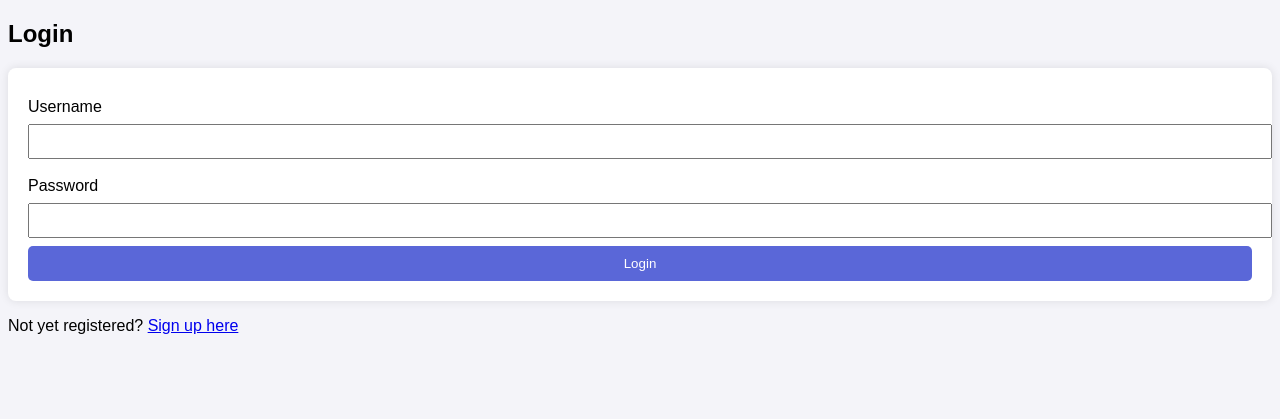
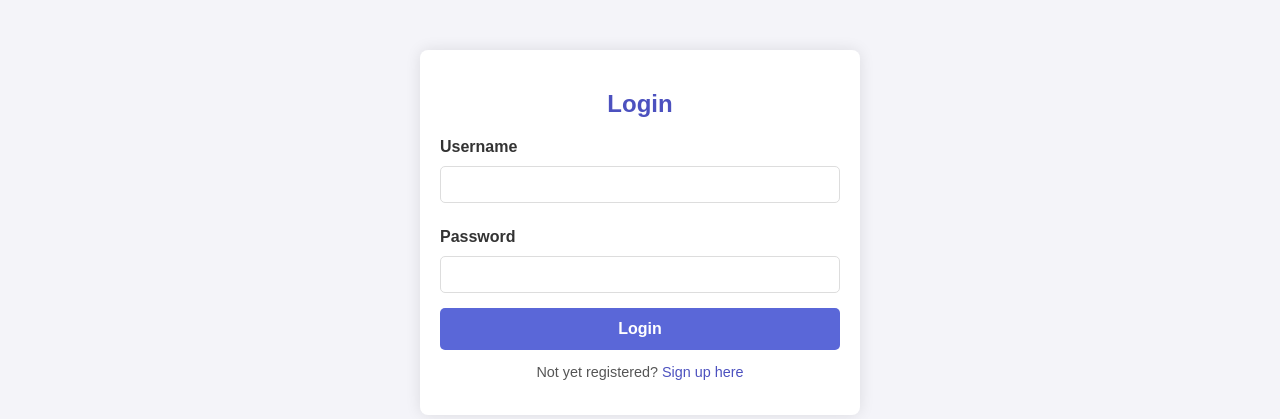
Before and after one commit to merylgrace/rice-inventory, a PHP site: page /login.php in a window 1280 px wide. Shown: the top 419 px of the page. Run offline with PHP 8.4, Linux system fonts and the light colour scheme.

Commit message:
updated the styles

```diff
--- a/css/style.css
+++ b/css/style.css
@@ -1,46 +1,84 @@
+/* General Styles */
 body {
     font-family: Arial, sans-serif;
     background-color: #f4f4f9;
+    color: #333;
+    margin: 0;
+    padding: 0;
 }
 
-.container {
-    width: 300px;
-    margin: 0 auto;
+/* Container for Forms */
+.container, .register-container, .login-container {
+    max-width: 400px;
+    margin: 50px auto;
     padding: 20px;
+    background-color: #ffffff;
+    border-radius: 8px;
+    box-shadow: 0 0 15px rgba(0, 0, 0, 0.1);
 }
 
-form {
-    background: #ffffff;
-    padding: 20px;
-    border-radius: 8px;
-    box-shadow: 0 0 10px rgba(0, 0, 0, 0.1);
+/* Form Headings */
+h2 {
+    text-align: center;
+    color: #4c51bf;
+    margin-bottom: 20px;
+    font-size: 1.5em;
 }
 
+/* Form Labels */
 label {
     display: block;
-    margin-top: 10px;
+    font-weight: bold;
+    margin: 10px 0 5px;
+    color: #333;
 }
 
+/* Input Fields */
 input[type="text"], input[type="password"], select {
     width: 100%;
-    padding: 8px;
-    margin: 8px 0;
+    padding: 10px;
+    margin: 5px 0 15px;
+    border: 1px solid #ddd;
+    border-radius: 5px;
+    box-sizing: border-box;
 }
 
+/* Buttons */
 button {
     background-color: #5a67d8;
-    color: white;
-    padding: 10px;
+    color: #ffffff;
+    padding: 12px;
     border: none;
     width: 100%;
     border-radius: 5px;
+    font-size: 1em;
+    font-weight: bold;
     cursor: pointer;
+    transition: background-color 0.3s;
 }
 
 button:hover {
     background-color: #4c51bf;
 }
 
+/* Links */
+a {
+    color: #4c51bf;
+    text-decoration: none;
+}
+
+a:hover {
+    text-decoration: underline;
+}
+
+/* Additional Text Styles for Register/Login Pages */
+p {
+    text-align: center;
+    font-size: 0.9em;
+    color: #555;
+}
+
+/* Dashboard Table */
 .dashboard-table {
     width: 100%;
     border-collapse: collapse;
```
Also changed, not shown: other parts of css/style.css (+15 -39 lines).
